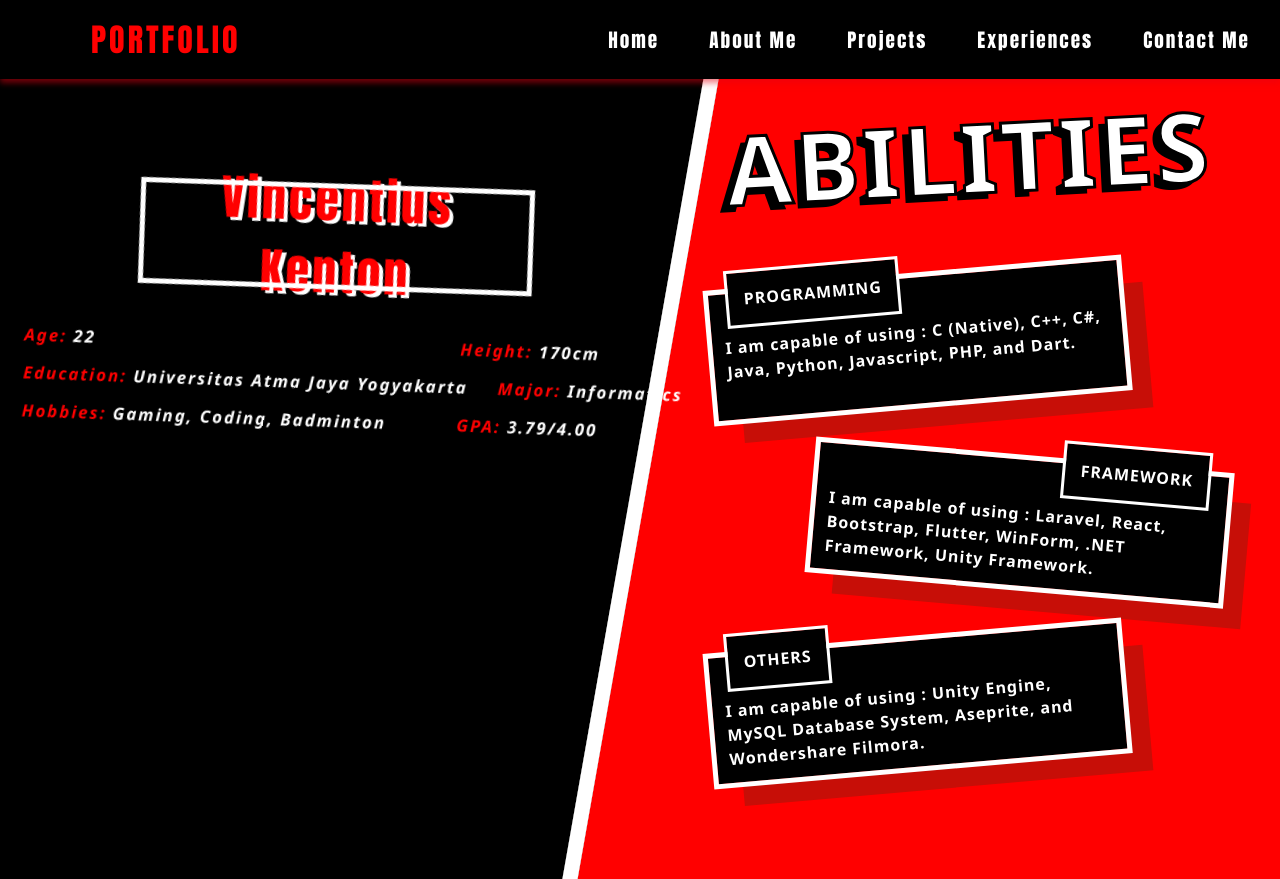
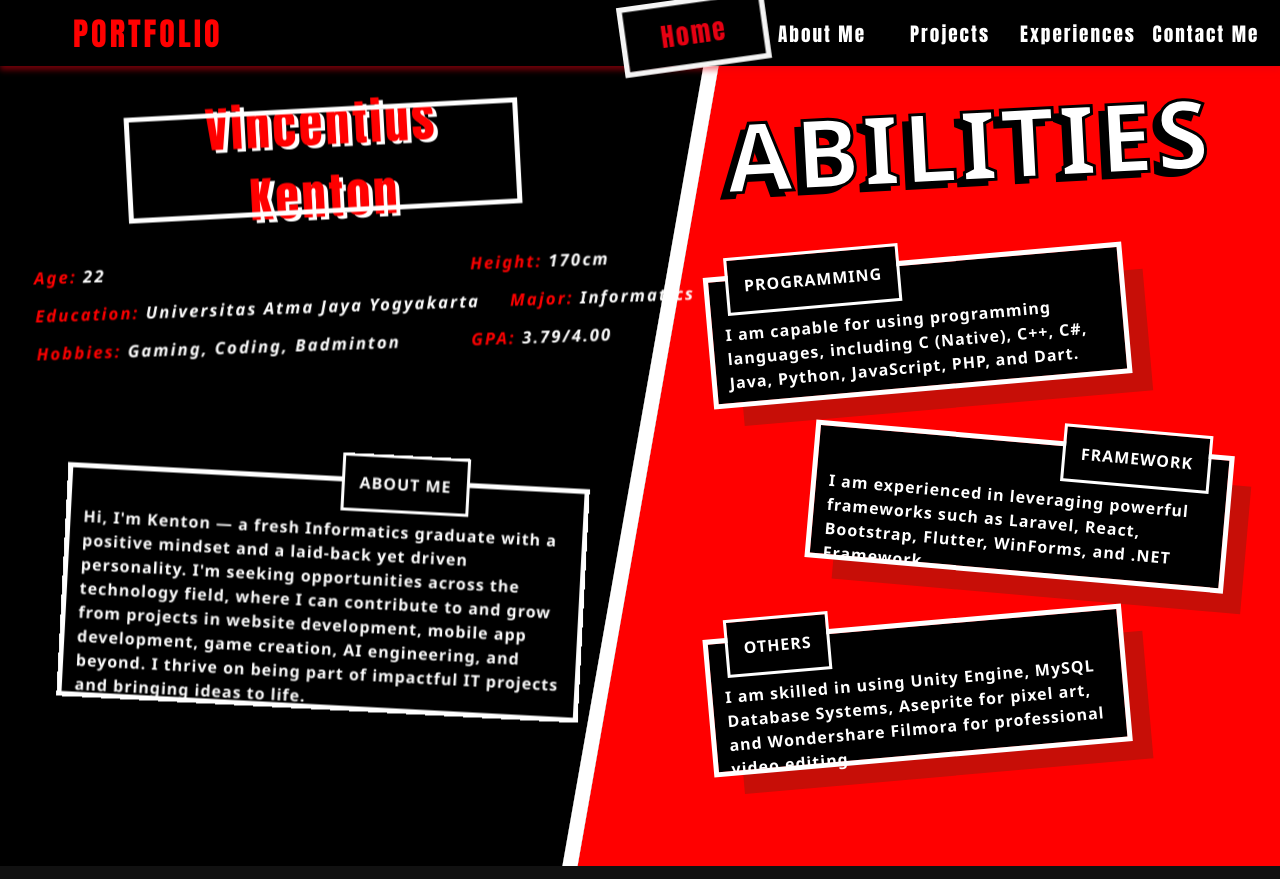
Before and after one commit to tersorasora/kenton-portfolio, a React (Vite) app: page /about in a window 1280 px wide. Built offline with nearby package versions, Linux system fonts and the light colour scheme.

Commit message:
navbar and about me page update

```diff
--- a/src/components/Navbar/Navbar.css
+++ b/src/components/Navbar/Navbar.css
@@ -5,9 +5,10 @@
   display: flex;
   justify-content: space-between;
   align-items: center;
-  padding: 15px 30px;
+  padding: 5px 10px;
   position: sticky;
   width: 100%;
+  height: 100%;
   box-sizing: border-box;
   top: 0;
   z-index: 1000;
@@ -27,16 +28,25 @@
 .nav-links {
   list-style: none;
   display: flex;
-  gap: 25px;
   margin: 0;
   padding: 0;
   font-weight: 100;
 }
 
+.nav-links li {
+  z-index: 999;
+  align-items: center;
+  justify-content: center;
+  text-align: center;
+  display: flex;
+  flex-direction: column;
+  height: 7vh;
+  width: 10vw;
+}
+
 .nav-links li a {
   color: white;
   text-decoration: none;
-  margin-left: 25px;
   transition: all 0.3s ease;
   position: relative;
   letter-spacing: 2px;
@@ -62,3 +72,28 @@
 .nav-links li a:hover::after {
   width: 100%;
 }
+
+.nav-links li.active {
+  background-color: black;
+  outline: 5px solid whitesmoke;
+  animation: zoomIn 0.25s ease-out, breathing 2s infinite ease-in-out;
+  animation-delay: 0s, 0.25s;
+}
+
+.nav-links li.active a {
+  color: #E60012;
+  font-size: 1.5rem;
+}
+
+/* Breathing animation */
+@keyframes breathing {
+  0% { transform: scale(1) rotate(-8deg); }
+  50% { transform: scale(1.08) rotate(-8deg); }
+  100% { transform: scale(1) rotate(-8deg); }
+}
+
+/* Zoom-in on select */
+@keyframes zoomIn {
+  0% { transform: scale(0.9) rotate(-8deg); outline-width: 0; }
+  100% { transform: scale(1) rotate(-8deg); outline-width: 5px; }
+}
--- a/src/components/Navbar/Navbar.jsx
+++ b/src/components/Navbar/Navbar.jsx
@@ -4,17 +4,17 @@ import { Link } from 'react-router-dom';
 import { useNavigation } from '../../NavigationContext';
 
 const Navbar = () => {
-  const { setNextIndex } = useNavigation();
+  const { currentIndex, setNextIndex } = useNavigation();
 
   return (
     <nav className='navbar'>
       <div className='logo'>PORTFOLIO</div>
       <ul className='nav-links'>
-        <li onClick={() => setNextIndex(0)}><Link to="/">Home</Link></li>
-        <li onClick={() => setNextIndex(1)}><Link to="/about">About Me</Link></li>
-        <li onClick={() => setNextIndex(2)}><Link to="/projects">Projects</Link></li>
-        <li onClick={() => setNextIndex(3)}><Link to="/experiences">Experiences</Link></li>
-        <li onClick={() => setNextIndex(4)}><Link to="/contact">Contact Me</Link></li>
+        <li className={currentIndex === 0 ? 'active' : ''}><Link to="/" onClick={() => setNextIndex(0)}>Home</Link></li>
+        <li className={currentIndex === 1 ? 'active' : ''} ><Link to="/about" onClick={() => setNextIndex(1)}>About Me</Link></li>
+        <li className={currentIndex === 2 ? 'active' : ''} ><Link to="/projects" onClick={() => setNextIndex(2)}>Projects</Link></li>
+        <li className={currentIndex === 3 ? 'active' : ''} ><Link to="/experiences" onClick={() => setNextIndex(3)}>Experiences</Link></li>
+        <li className={currentIndex === 4 ? 'active' : ''} ><Link to="/contact" onClick={() => setNextIndex(4)}>Contact Me</Link></li>
       </ul>
     </nav>
   )
--- a/src/components/Pages/Abouts/About.css
+++ b/src/components/Pages/Abouts/About.css
@@ -35,11 +35,14 @@
     display: flex;
     flex-direction: column;
     align-items: center;
-    justify-content: center;
+    justify-content: start;
     position: relative;
-    gap: 50px;
-    margin-left: 25%;
-    margin-top: -25%;
+    gap: 6vh;
+    transform: rotate(-10deg);
+    margin-left: 30%;
+    margin-top: 5%;
+    height: 80vh;
+    width: 40vw;
     animation: PopInAnimation 0.5s ease-out forwards;
     /* outline: 2px solid white; */
 }
@@ -47,13 +50,12 @@
 .left-side .nama {
     display: flex;
     justify-content: center;
-    transform: rotate(-8deg);
+    transform: rotate(-3deg);
     padding: 10px;
     width: 30vw;
     height: 12vh;
     text-align: center;
     align-items: center;
-    margin-bottom: auto;
     cursor: pointer;
     user-select: none;
 
@@ -76,7 +78,7 @@
     display: flex;
     flex-direction: column;
     gap: 15px;
-    transform: rotate(-8deg);
+    transform: rotate(-2deg);
     width: 45vw;
 
     font-family: 'Segoe UI', Tahoma, Geneva, Verdana, sans-serif;
@@ -101,9 +103,51 @@
     color: white;
 }
 
-.radar-chart {
-    position: relative;
+.caption {
     display: flex;
+    flex-direction: column;
+    align-items: center;
+    justify-content: start;
+    align-self: center;
+    gap: 10px;
+    width: 40vw;
+    height: 28vh;
+    margin-top: 15%;
+    transform: rotate(3deg);
+    background-color: black;
+    outline: 5px solid white;
+    font-family: 'Segoe UI', Tahoma, Geneva, Verdana, sans-serif;
+}
+
+.caption h2 {
+    z-index: 99;
+    font-size: 1rem;
+    font-weight: 900;
+    letter-spacing: 1px;
+    width: auto;
+    height: auto;
+    padding: 15px;
+    margin-top: -5%;
+    margin-left: 30%;
+    color: white;
+    text-align: center;
+    font-family: 'Segoe UI', Tahoma, Geneva, Verdana, sans-serif;
+
+    background-color: black;
+    outline: 3px solid white;
+}
+
+.caption p {
+    font-size: 1rem;
+    font-weight: 900;
+    color: white;
+    text-align: start;
+    font-family: 'Segoe UI', Tahoma, Geneva, Verdana, sans-serif;
+    margin-left: 1vw;
+    margin-right: 1vw;
+    margin-bottom: 1vh;
+    line-height: 1.5;
+    letter-spacing: 1px;
 }
 
 .right-side {
@@ -129,7 +173,8 @@
     margin-top: -20%;
     height: 80vh;
     width: 40vw;
-    animation: PopInAnimationRightSide 0.5s ease-out forwards;
+    animation: PopInAnimation 0.5s ease-out forwards;
+    user-select: none;
     /* outline: 2px solid white; */
 }
 
@@ -325,17 +370,6 @@
 /* Animation Thing */
 @keyframes PopInAnimation {
     0% {
-        transform: scale(0.5);
-        opacity: 0.5;
-    }
-    100% {
-        transform: scale(1);
-        opacity: 1;
-    }
-}
-
-@keyframes PopInAnimationRightSide{
-    0% {
         transform: rotate(-10deg) scale(0.5);
         opacity: 0.5;
     }
--- a/src/components/Pages/Abouts/About.jsx
+++ b/src/components/Pages/Abouts/About.jsx
@@ -27,6 +27,13 @@ const About = () => {
                       <h3>GPA: <span>3.79/4.00</span></h3>
                     </div>
                   </div>
+                  <div className='caption'>
+                    <h2>ABOUT ME</h2>
+                    <p>Hi, I'm Kenton — a fresh Informatics graduate with a positive mindset and a laid-back yet
+                      driven personality. I'm seeking opportunities across the technology field, where I can contribute
+                      to and grow from projects in website development, mobile app development, game creation, AI
+                      engineering, and beyond. I thrive on being part of impactful IT projects and bringing ideas to life.</p>
+                  </div>
                 </div>
               </div>
               <div className="tear-line">
@@ -36,15 +43,15 @@ const About = () => {
                   <h1 className='skill'>ABILITIES</h1>
                   <div className="programming">
                     <h2>PROGRAMMING</h2>
-                    <p>I am capable of using : C (Native), C++, C#, Java, Python, Javascript, PHP, and Dart.</p>
+                    <p>I am capable for using programming languages, including C (Native), C++, C#, Java, Python, JavaScript, PHP, and Dart.</p>
                   </div>
                   <div className="framework">
                     <h2>FRAMEWORK</h2>
-                    <p>I am capable of using : Laravel, React, Bootstrap, Flutter, WinForm, .NET Framework, Unity Framework.</p>
+                    <p>I am experienced in leveraging powerful frameworks such as Laravel, React, Bootstrap, Flutter, WinForms, and .NET Framework.</p>
                   </div>
                   <div className="others">
                     <h2>OTHERS</h2>
-                    <p>I am capable of using : Unity Engine, MySQL Database System, Aseprite, and Wondershare Filmora.</p>
+                    <p>I am skilled in using Unity Engine, MySQL Database Systems, Aseprite for pixel art, and Wondershare Filmora for professional video editing.</p>
                   </div>
                 </div>
               </div>
```
